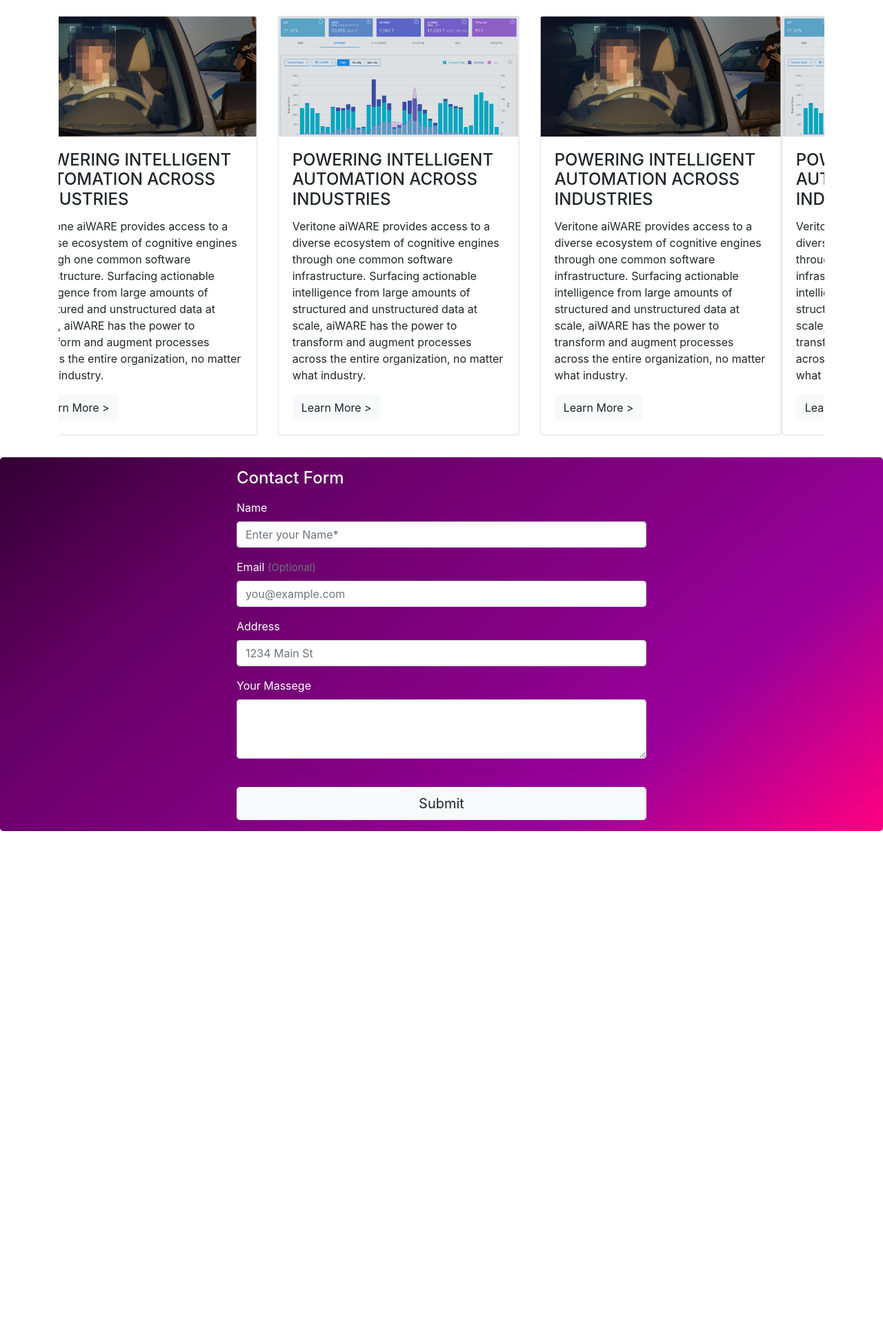
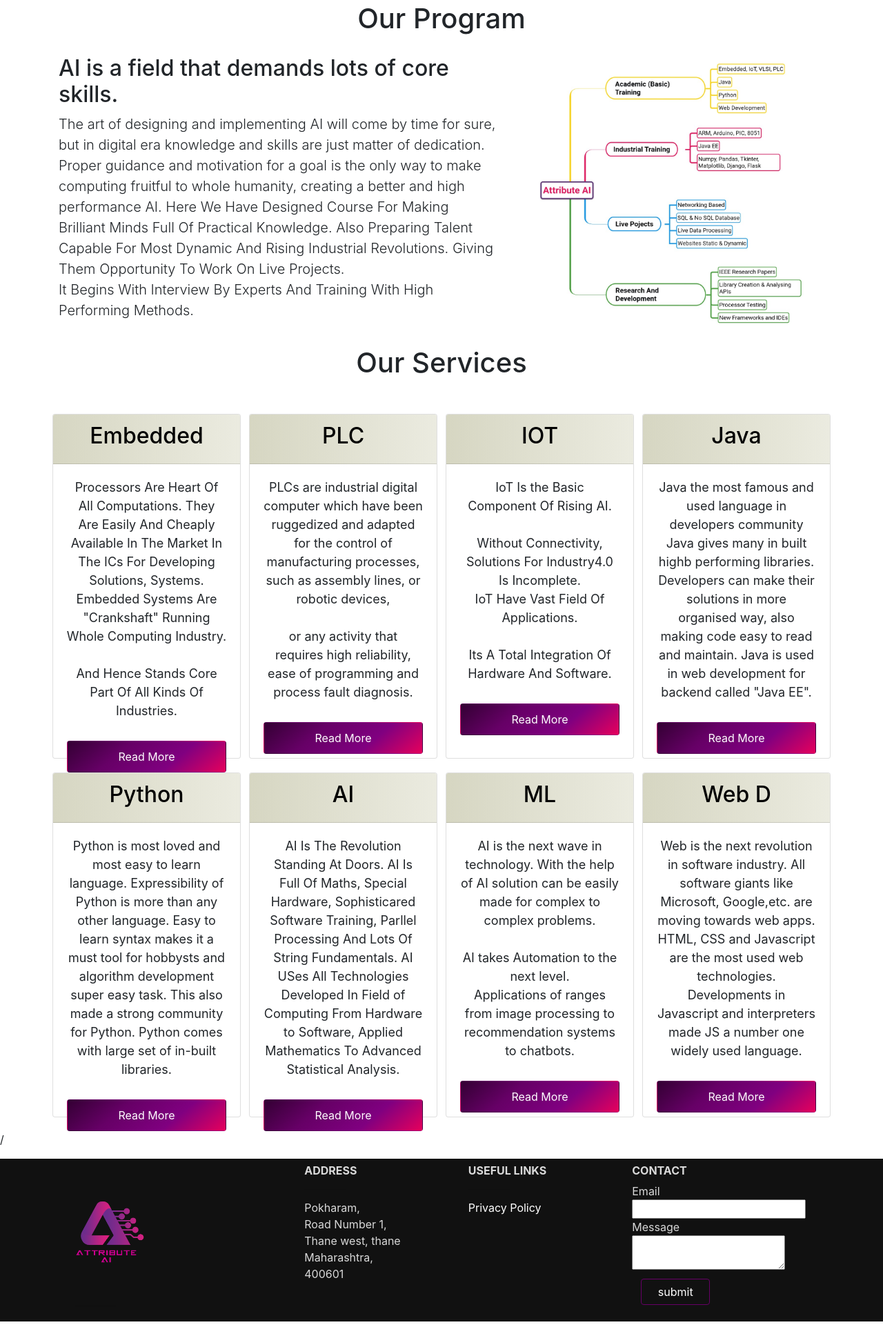
Before and after one commit to praveenbhardwaj/atributeai, a plain HTML site: page index.html in a window 1280 px wide. Shown: the part 568-2492 px from the top of the page at 69% size. Before the commit the page ends 1805 px from the top, so only its background shows below. Drawn offline with nearby package versions, Linux system fonts and the light colour scheme.

Commit message:
Add files via upload

```diff
--- a/index.html
+++ b/index.html
@@ -84,244 +84,188 @@
 
   <div class="jumbotron header" style=" margin-bottom: 0px; border-radius: 0px;">
     <div class="container content">
-      <h1 class="display-5" style="max-width: 700px;">MAKING THE AI REVOLUTION WORK FOR YOU</h1>
-      <p style="max-width: 600px;">Our goal is to create a more vibrant and transparent world. With Veritone
-        aiWARE™, the world’s first Operating System for Artificial Intelligence (OS for AI), you can uncover
-        insights from massive amounts of data across many cognitive capabilities at scale, in near real-time.
-        We’re here to make our world smarter, faster and more fun.</p>
+      <h1 class="display-5" style="max-width: 700px;">Our Mission For Coming Indutrial Revolutions:</h1>
+      <p style="max-width: 600px;">Streamline The Workforce For Rising AI and Automation.
+        Unifying The Knowledge Of Software World And Hardware
+        Exclusively For Upcoming Semiconductor Revolution, High Performance Computing
+        And Connectivity.
+        Making AI Learning More Innovative For Day To Day Solutions.
+        Driving AI For Better Integration Of Life And Automatons. </p>
       <p><a class="btn btn-light btn-lg" href="#" role="button">Learn more »</a></p>
     </div>
   </div>
 
-  <div class="container my-4">
+
+<!-- section -->
 
 
-
-    <!-- <hr class="my-4"> -->
-
-    <!--Carousel Wrapper-->
-    <div id="multi-item-example" class="carousel slide carousel-multi-item" data-ride="carousel">
-
-      <!--Controls-->
-      <div class="controls-top">
-        <a class="btn-floating" href="#multi-item-example" data-slide="prev"><i class="fa fa-chevron-left"></i></a>
-        <a class="btn-floating" href="#multi-item-example" data-slide="next"><i class="fa fa-chevron-right"></i></a>
+<div class="container">
+  <div class="heading mt-1 mb-0">
+    <h1>Our Program</h1>
   </div>
-      <!--/.Controls-->
-
-      <!--Indicators-->
-      <ol class="carousel-indicators">
-        <li data-target="#multi-item-example" data-slide-to="0" class="active"></li>
-        <li data-target="#multi-item-example" data-slide-to="1"></li>
-        <li data-target="#multi-item-example" data-slide-to="2"></li>
-      </ol>
-      <!--/.Indicators-->
-
-      <!--Slides-->
-      <div class="carousel-inner" role="listbox">
-        <div id="multi-item-example" class="carousel slide carousel-multi-item" data-ride="carousel">
-
-          <!--Controls-->
-          <div class="controls-top">
-            <a class="btn-floating" href="#multi-item-example" data-slide="prev"><i class="fa fa-chevron-left"></i></a>
-            <a class="btn-floating" href="#multi-item-example" data-slide="next"><i class="fa fa-chevron-right"></i></a>
+  <div class="row featurette d-flex justify-content-center align-items-center">
+   <div class="col-md-7 order-md-1">
+     <h2 class="featurette-heading">AI is a field that demands lots of core skills. </h2>
+     <p class="lead">
+      The art of designing and implementing AI will come by time for sure,
+      but in digital era knowledge and skills are just matter of dedication. <br>
+      Proper guidance and motivation for a goal is the only way to make computing
+      fruitful to whole humanity, creating a better and high performance AI.
+      Here We Have Designed Course For Making Brilliant Minds Full Of Practical Knowledge.
+      Also Preparing Talent Capable For Most Dynamic And Rising Industrial Revolutions.
+      Giving Them Opportunity To Work On Live Projects.
+      <br>
+      It Begins With Interview By Experts And Training With High Performing Methods.     </p>
    </div>
-          <!--/.Controls-->
-
-          <!--First slide-->
-          <div class="carousel-item active">
-
-            <div class="row">
-              <div class="col-md-4">
-                <div class="card mb-2">
-                  <img class="card-img-top" src="ai.jpg" alt="Card image cap">
-                  <div class="card-body">
-                    <h4 class="card-title">POWERING INTELLIGENT AUTOMATION ACROSS INDUSTRIES</h4>
-                    <p class="card-text"> Veritone aiWARE provides access to a diverse ecosystem of cognitive engines
-                      through one common software infrastructure. Surfacing actionable intelligence from large amounts
-                      of structured and unstructured data at scale, aiWARE has the power to transform and augment
-                      processes across the entire organization, no matter what industry. </p>
-                    <a class="btn btn-light">Learn More ></a>
+   <div class="col-md-5 order-md-2">
+     <img src="ai4.jpg" class="bd-placeholder-img bd-placeholder-img-lg featurette-image img-fluid mx-auto" width="450" height="450" alt="">
      </div>
  </div>
 </div>
 
-              <div class="col-md-4 clearfix d-none d-md-block">
-                <div class="card mb-2">
-                  <img class="card-img-top" src="ai2.jpg" alt="Card image cap">
+
+  <!-- our services cards -->
+  <div class="container">
+    <div class="heading">
+      <h1>Our Services</h1>
+    </div>
+    <div class="row">
+
+      <div class="card cards">
+        <div class="card-header">
+          <h2>Embedded</h2>
+        </div>
         <div class="card-body">
-                    <h4 class="card-title">POWERING INTELLIGENT AUTOMATION ACROSS INDUSTRIES</h4>
-                    <p class="card-text"> Veritone aiWARE provides access to a diverse ecosystem of cognitive engines
-                      through one common software infrastructure. Surfacing actionable intelligence from large amounts
-                      of structured and unstructured data at scale, aiWARE has the power to transform and augment
-                      processes across the entire organization, no matter what industry. </p>
-                    <a class="btn btn-light">Learn More ></a>
+          <p>
+            Processors Are Heart Of All Computations.
+	They Are Easily And Cheaply Available In The Market In The ICs For
+	Developing Solutions, Systems.
+	Embedded Systems Are "Crankshaft" Running Whole Computing Industry. <br> <br>
+  And Hence Stands Core Part Of All Kinds Of Industries.
+          </p>
+          <a href="#" class="btn">Read More</a>
+        </div>
+      </div>
+
+      <div class="card cards">
+        <div class="card-header">
+          <h2>PLC</h2>
+        </div>
+        <div class="card-body">
+          <p>PLCs are industrial digital computer which have been ruggedized
+            and adapted for the control of manufacturing processes, such as assembly lines,
+            or robotic devices, <br> <br> or any activity that requires high reliability,
+            ease of programming and process fault diagnosis.
+          </p>
+          <a href="#" class="btn">Read More</a>
+        </div>
+      </div>
+
+      <div class="card cards">
+        <div class="card-header">
+          <h2>IOT</h2>
+        </div>
+        <div class="card-body">
+          <p>IoT Is the Basic Component Of Rising AI. <br> <br>
+            Without Connectivity, Solutions For Industry4.0 Is Incomplete. <br>
+            IoT Have Vast Field Of Applications. <br> <br>
+            Its A Total Integration Of Hardware And Software.
+          </p>
+          <a href="#" class="btn">Read More</a>
+        </div>
+      </div>
+
+      <div class="card cards">
+        <div class="card-header">
+          <h2>Java</h2>
+        </div>
+        <div class="card-body">
+          <p>Java the most famous and used language in developers community
+            Java gives many in built highb performing libraries.
+            Developers can make their solutions in more organised way, also making
+            code easy to read and maintain.
+            Java is used in web development for backend called "Java EE".
+            <!-- As a built in library Java have most advanced GUI libraries.  -->
+            <!-- WORA is power house of Java making applications easy to Port.
+            Java stands more suitable for Web apps, extensions, plug-ins. -->
+          </p>
+          <a href="#" class="btn">Read More</a>
         </div>
       </div>
     </div>
+    <div class="row">
+       <div class="card cards">
+        <div class="card-header">
+          <h2>Python</h2>
+        </div>
+        <div class="card-body">
+          <p>Python is most loved and most easy to learn language.
+            Expressibility of Python is more than any other language.
+            Easy to learn syntax makes it a must tool for hobbysts and algorithm
+            development super easy task. This also made a strong community for Python.
+            Python comes with large set of in-built libraries.
 
-              <div class="col-md-4 clearfix d-none d-md-block">
-                <div class="card mb-2">
-                  <img class="card-img-top" src="ai.jpg" alt="Card image cap">
+          </p>
+          <a href="#" class="btn">Read More</a>
+        </div>
+      </div>
+
+      <div class="card cards">
+        <div class="card-header">
+          <h2>AI</h2>
+        </div>
         <div class="card-body">
-                    <h4 class="card-title">POWERING INTELLIGENT AUTOMATION ACROSS INDUSTRIES</h4>
-                    <p class="card-text"> Veritone aiWARE provides access to a diverse ecosystem of cognitive engines
-                      through one common software infrastructure. Surfacing actionable intelligence from large amounts
-                      of structured and unstructured data at scale, aiWARE has the power to transform and augment
-                      processes across the entire organization, no matter what industry. </p>
-                    <a class="btn btn-light">Learn More ></a>
+          <p>AI Is The Revolution Standing At Doors.
+            AI Is Full Of Maths, Special Hardware,
+            Sophisticared Software Training, Parllel
+            Processing And Lots Of String Fundamentals.
+            AI USes All Technologies Developed In Field of Computing
+            From Hardware to Software, Applied Mathematics To Advanced
+            Statistical Analysis.
+            <!-- Applications Of AI Ranges From Image Processing To Recommendation Systems -->
+          </p>
+          <a href="#" class="btn">Read More</a>
         </div>
+      </div>
+
+      <div class="card cards">
+        <div class="card-header">
+          <h2>ML</h2>
+        </div>
+        <div class="card-body">
+          <p>AI is the next wave in technology. With the help of AI
+            solution can be easily made for complex to complex problems.
+            <br> <br>
+            AI takes Automation to the next level. <br>
+            Applications of ranges from image processing to recommendation systems to chatbots.
+              </p>
+          <a href="#" class="btn">Read More</a>
+        </div>
+      </div>
+
+      <div class="card cards ">
+        <div class="card-header">
+          <h2>Web D</h2>
+        </div>
+        <div class="card-body">
+          <p>Web is the next revolution in software industry.
+            All software giants like Microsoft, Google,etc. are moving towards web apps. <br>
+            HTML, CSS and Javascript are the most used web technologies. <br> Developments in Javascript and interpreters made JS a number one widely used language.
+          </p>
+          <a href="#" class="btn">Read More</a>
         </div>
       </div>
     </div>
 
   </div>
-          <!--/.First slide-->
-
-          <!--Second slide-->
-          <div class="carousel-item">
-
-            <div class="row">
-              <div class="col-md-4">
-                <div class="card mb-2">
-                  <img class="card-img-top" src="ai2.jpg" alt="Card image cap">
-                  <div class="card-body">
-                    <h4 class="card-title">POWERING INTELLIGENT AUTOMATION ACROSS INDUSTRIES</h4>
-                    <p class="card-text"> Veritone aiWARE provides access to a diverse ecosystem of cognitive engines
-                      through one common software infrastructure. Surfacing actionable intelligence from large amounts
-                      of structured and unstructured data at scale, aiWARE has the power to transform and augment
-                      processes across the entire organization, no matter what industry. </p>
-                    <a class="btn btn-light">Learn More ></a>
-                  </div>
-                </div>
-              </div>
-
-              <div class="col-md-4 clearfix d-none d-md-block">
-                <div class="card mb-2">
-                  <img class="card-img-top" src="ai.jpg" alt="Card image cap">
-                  <div class="card-body">
-                    <h4 class="card-title">POWERING INTELLIGENT AUTOMATION ACROSS INDUSTRIES</h4>
-                    <p class="card-text"> Veritone aiWARE provides access to a diverse ecosystem of cognitive engines
-                      through one common software infrastructure. Surfacing actionable intelligence from large amounts
-                      of structured and unstructured data at scale, aiWARE has the power to transform and augment
-                      processes across the entire organization, no matter what industry. </p>
-                    <a class="btn btn-light">Learn More ></a>
-                  </div>
-                </div>
-              </div>
-
-              <div class="col-md-4 clearfix d-none d-md-block">
-                <div class="card mb-2">
-                  <img class="card-img-top" src="ai2.jpg" alt="Card image cap">
-                  <div class="card-body">
-                    <h4 class="card-title">POWERING INTELLIGENT AUTOMATION ACROSS INDUSTRIES</h4>
-                    <p class="card-text"> Veritone aiWARE provides access to a diverse ecosystem of cognitive engines
-                      through one common software infrastructure. Surfacing actionable intelligence from large amounts
-                      of structured and unstructured data at scale, aiWARE has the power to transform and augment
-                      processes across the entire organization, no matter what industry. </p>
-                    <a class="btn btn-light">Learn More ></a>
-                  </div>
-                </div>
-              </div>
-            </div>
-
-          </div>
-          <!--/.Second slide-->
-
-          <!--Third slide-->
-          <div class="carousel-item">
-
-            <div class="row">
-              <div class="col-md-4">
-                <div class="card mb-2">
-                  <img class="card-img-top" src="ai.jpg" alt="Card image cap">
-                  <div class="card-body">
-                    <h4 class="card-title">POWERING INTELLIGENT AUTOMATION ACROSS INDUSTRIES</h4>
-                    <p class="card-text"> Veritone aiWARE provides access to a diverse ecosystem of cognitive engines
-                      through one common software infrastructure. Surfacing actionable intelligence from large amounts
-                      of structured and unstructured data at scale, aiWARE has the power to transform and augment
-                      processes across the entire organization, no matter what industry. </p>
-                    <a class="btn btn-light">Learn More ></a>
-                  </div>
-                </div>
-              </div>
-
-              <div class="col-md-4 clearfix d-none d-md-block">
-                <div class="card mb-2">
-                  <img class="card-img-top" src="ai2.jpg" alt="Card image cap">
-                  <div class="card-body">
-                    <h4 class="card-title">POWERING INTELLIGENT AUTOMATION ACROSS INDUSTRIES</h4>
-                    <p class="card-text"> Veritone aiWARE provides access to a diverse ecosystem of cognitive engines
-                      through one common software infrastructure. Surfacing actionable intelligence from large amounts
-                      of structured and unstructured data at scale, aiWARE has the power to transform and augment
-                      processes across the entire organization, no matter what industry. </p>
-                    <a class="btn btn-light">Learn More ></a>
-                  </div>
-                </div>
-              </div>
-
-              <div class="col-md-4 clearfix d-none d-md-block">
-                <div class="card mb-2">
-                  <img class="card-img-top" src="ai.jpg" alt="Card image cap">
-                  <div class="card-body">
-                    <h4 class="card-title">POWERING INTELLIGENT AUTOMATION ACROSS INDUSTRIES</h4>
-                    <p class="card-text"> Veritone aiWARE provides access to a diverse ecosystem of cognitive engines
-                      through one common software infrastructure. Surfacing actionable intelligence from large amounts
-                      of structured and unstructured data at scale, aiWARE has the power to transform and augment
-                      processes across the entire organization, no matter what industry. </p>
-                    <a class="btn btn-light">Learn More ></a>
-                  </div>
-                </div>
-              </div>
-            </div>
-
-          </div>
-          <!--/.Third slide-->
-
-        </div>
-        <!--/.Slides-->
-
-      </div>
-      <!--/.Carousel Wrapper-->
 
 
-    </div>
 
 
-  </div>
-
-  <!-- Contact form -->
-  <div class="w-100 p-3 contact jumbotron">
-
-    <div class="col-md-6 order-md-1 container mx-100">
-      <h4 class="mb-3">Contact Form</h4>
-      <form class="needs-validation" novalidate="">
-        <div class="row">
-          <div class="col-md-12 mb-3">
-            <label for="firstName">Name</label>
-            <input type="text" class="form-control" id="firstName" placeholder="Enter your Name*" value="" required="">
-            <div class="invalid-feedback">
-              Valid first name is required.
-            </div>
-          </div>
-        </div>
 
 
-        <div class="mb-3">
-          <label for="email">Email <span class="text-muted">(Optional)</span></label>
-          <input type="email" class="form-control" id="email" placeholder="you@example.com">
-          <div class="invalid-feedback">
-            Please enter a valid email address for shipping updates.
-          </div>
-        </div>
 
-        <div class="mb-3">
-          <label for="address">Address</label>
-          <input type="text" class="form-control" id="address" placeholder="1234 Main St" required="">
-          <div class="invalid-feedback">
-            Please enter your address.
-          </div>
-        </div>
+/
         <!-- <div class="row">
           <div class="col-md-6 mb-3">
             <label for="country">Country</label>
@@ -348,7 +292,7 @@
           </div>
 
         </div> -->
-        <div class="form-group mb-3">
+        <!-- <div class="form-group mb-3">
           <label for="exampleFormControlTextarea1">Your Massege</label>
           <textarea class="form-control" id="exampleFormControlTextarea1" rows="3"></textarea>
         </div>
@@ -357,6 +301,108 @@
         <button class="btn btn-light btn-lg btn-block" type="submit">Submit</button>
       </form>
     </div>
+  </div>
+     -->
+
+
+
+
+
+  <!-- Footer -->
+<footer class="page-footer font-small unique-color-dark footer">
+
+
+
+  <!-- Footer Links -->
+  <div class="container text-center text-md-left my-2">
+
+    <!-- Grid row -->
+    <div class="row mt-3">
+
+      <!-- Grid column -->
+      <div class="col-md-3 col-lg-4 col-xl-3 mx-auto ">
+
+        <!-- Content -->
+        <h6 class="text-uppercase font-weight-bold mt-2 mb-2"><img src="logo.png" alt="" srcset="" style="height:100px ; width: 100px;" class="my-5"></h6>
+        <hr class="deep-purple accent-2 mt-0 d-inline-block mx-auto" style="width: 60px;">
+        <!-- <p>Here you can use rows and columns to organize your footer content. Lorem ipsum dolor sit amet,
+          consectetur
+          adipisicing elit.
+        </p> -->
+
+
+      </div>
+      <!-- Grid column -->
+
+      <!-- Grid column -->
+      <div class="col-md-2 col-lg-2 col-xl-2 mx-auto ">
+
+        <!-- Links -->
+        <h6 class="text-uppercase font-weight-bold my-2">Address</h6>
+        <hr class="deep-purple accent-2 mb-2 mt-0 d-inline-block mx-auto" style="width: 60px;">
+        <p>
+          Pokharam,<br>
+          Road Number 1,<br>
+          Thane west, thane <br>
+          Maharashtra,<br>400601
+        </p>
+
+
+      </div>
+      <!-- Grid column -->
+
+      <!-- Grid column -->
+      <div class="col-md-3 col-lg-2 col-xl-2 mx-auto mb-2">
+
+        <!-- Links -->
+        <h6 class="text-uppercase font-weight-bold my-2">Useful links</h6>
+        <hr class="deep-purple accent-2 mb-2 mt-0 d-inline-block mx-auto" style="width: 60px;">
+        <p>
+          <a href="#!" style="color: white;">Privacy Policy</a>
+        </p>
+
+
+      </div>
+      <!-- Grid column -->
+
+      <!-- Grid column -->
+      <div class="col-md-4 col-lg-3 col-xl-3 mx-auto mb-md-0 mb-2">
+
+        <!-- Links -->
+        <h6 class="text-uppercase font-weight-bold my-2" >Contact</h6>
+
+        <form action="#">
+          <div class="email">
+            <div class="text">Email</div>
+            <input type="email" required>
+          </div>
+          <div class="msg">
+            <div class="text">Message</div>
+            <textarea  row="2" col="25"  required></textarea>
+          </div>
+          <div class="btn">
+            <button type="button" class="btn bu" style="color: white;border-color: #660066;">submit</button>
+        </form>
+
+      </div>
+      <!-- Grid column -->
+
+    </div>
+    <!-- Grid row -->
+
+  </div>
+  <!-- Footer Links -->
+
+  <!-- Copyright -->
+  <!-- <div class="footer-copyright text-center py-3">© 2020 Copyright:
+    <a href="https://mdbootstrap.com/"> MDBootstrap.com</a>
+  </div> -->
+  <!-- Copyright -->
+
+</footer>
+<!-- Footer -->
+
+
     <!-- Optional JavaScript -->
     <!-- jQuery first, then Popper.js, then Bootstrap JS -->
     <script src="https://code.jquery.com/jquery-3.5.1.slim.min.js"
--- a/style.css
+++ b/style.css
@@ -22,6 +22,14 @@
     height: 400;
     width: 600;
 }
+.bu
+{
+    background: transparent;
+    width: 100px;
+    border-color: transparent;
+    transition-duration: 0.4s;
+    margin-top: 0px;
+}
 .button
 {
     background: transparent;
@@ -31,6 +39,10 @@
     margin-top: 0px;
 }
 .button:hover {
+    background-image: linear-gradient(140deg,#330033,#660066,#800080,#990099,#ff0080);
+    color: white;
+  }
+.bu:hover {
     background-image: linear-gradient(140deg,#330033,#660066,#800080,#990099,#ff0080);
     color: white;
   }
@@ -78,13 +90,14 @@
 
 
 .fa{
-     color:#4183D7;
+     color:#660066;
 }
 .contact
 {
     background-image: linear-gradient(140deg,#330033,#660066,#800080,#990099,#ff0080);
     color: white;
     width: 100%;
+    padding-bottom: 0px;
 }
 .btn
 {
@@ -99,3 +112,154 @@
     border-radius: 2px;
     margin-left: 30px;
 }
+
+
+
+
+*
+{
+  padding: 0;
+  margin: 0;
+  box-sizing: border-box;
+
+}
+body
+{
+  background: #fefefe;
+  font-family: sans-serif;
+}
+/* .container
+{
+  width: 90%;
+  margin: 50px auto;
+} */
+.heading
+{
+  text-align: center;
+  font-size: 30px;
+  margin-bottom: 50px;
+}
+.container .row
+{
+  display: flex;
+  flex-direction: row;
+  justify-content: space-around;
+  flex-flow: wrap;
+}
+
+
+.cards
+{
+  width: 24%;
+  max-height: 500px;
+  background: #fff;
+  border: 1px solid #ccc;
+  margin-bottom: 50px;
+  margin-bottom: 20px;
+  transition: 0.3s;
+}
+.card-header h2
+{
+  color: #000000;
+}
+.card-header
+{
+
+  padding: 50px 10px;
+  background: linear-gradient(90deg,#d6d6c2,#ebebe0);
+  text-align: center;
+  color:#fff;
+}
+.card-body
+{
+  padding: 30px 20px;
+  text-align: center;
+  font-size: 18px;
+}
+.card-body .btn
+{
+  display: block;
+  color:#fff;
+  text-align: center;
+  background: linear-gradient(140deg,#330033,#660066,#800080,#e6005c);
+  margin-top: 30px;
+  text-decoration: none;
+  padding: 10px 5px;
+}
+.card:hover
+{
+  transform: scale(1.05);
+  box-shadow: 0 0 40px -10px rgba(0,0,0,0.50);
+}
+
+/*Responsive Media Query*/
+
+@media screen and (max-width: 1000px)
+{
+  .card{
+    width: 40%;
+  }
+}
+@media screen and (max-width: 620px)
+{
+  .container{
+    width: 100%;
+  }
+  .heading{
+    padding: 20px;
+    font-size: 20px;
+  }
+
+  .card{
+    width: 80%;
+  }
+}
+/*our services cards css ends here*/
+
+
+
+footer
+{
+  width: 100%;
+  background: #111;
+  color: #d9d9d9;
+}
+.main-content{
+  display: flex;
+}
+.main-content .box{
+  flex-basis: 50%;
+  padding: 10px 20px;
+}
+.box h2
+{
+  font-size: 1.125res;
+  font-weight: 600;
+  text-transform: uppercase;
+}
+.box .content
+{
+  margin: 20px 0 0 0;
+}
+.left .content p{
+  text-align: justify;
+}
+/* .left .content .social{
+  margin: 20px 0 0 0;
+} */
+.left .content .social a{
+  padding: 0 2px;
+}
+.left .content .social a span{
+    height: 40px;
+    width: 40px;
+    background: #1a1a1a;
+    line-height: 40px;
+    text-align: center;
+    font-size: 18px;
+    border-radius: 5px;
+    transition: 0.3s;
+}
+.left .content .social a span:hover{
+  background: #660066;
+}
```
Also changed, not shown: ai4.jpg (added). Lines whose indentation alone changed are shown as unchanged.
